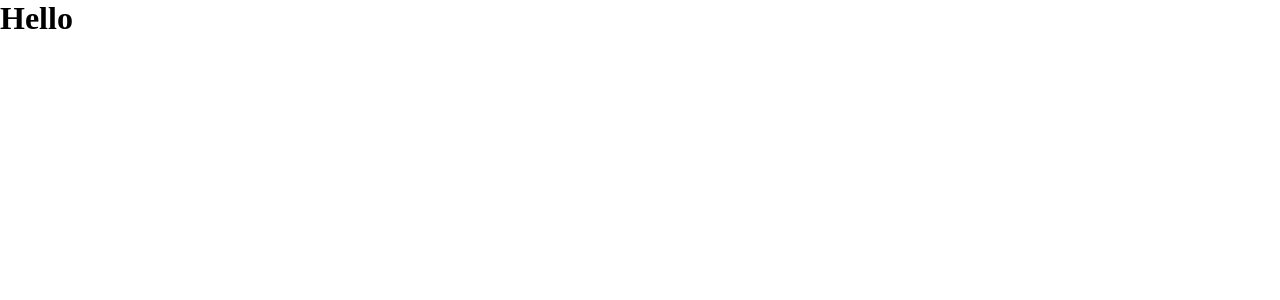
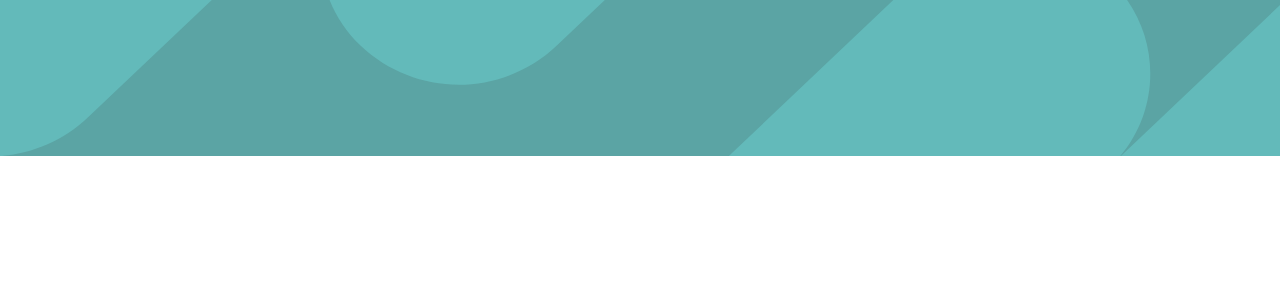
Before and after one commit to Aryan-ki-codepanti/job-listing-fm, a React (Create React App) app: page / in a window 1280 px wide. Shown: the top 300 px of the page. Built offline with nearby package versions, Linux system fonts and the light colour scheme.

Commit message:
Added some files

```diff
--- a/src/App.css
+++ b/src/App.css
@@ -1,7 +1,35 @@
+@import url("https://fonts.googleapis.com/css2?family=League+Spartan:wght@100..900&display=swap");
+
 *,
 *::before,
 *::after {
     margin: 0;
     padding: 0;
     box-sizing: border-box;
+    font-family: "League Spartan";
 }
+
+:root {
+    /* ### Primary */
+
+    --Desaturated_Dark_Cyan: hsl(180, 29%, 50%);
+
+    /* ### Neutral */
+
+    --Light_Grayish_Cyan_Background: hsl(180, 52%, 96%);
+    --Light_Grayish_Cyan_Filter_Tablets: hsl(180, 31%, 95%);
+    --Dark_Grayish_Cyan: hsl(180, 8%, 52%);
+    --Very_Dark_Grayish_Cyan: hsl(180, 14%, 20%);
+
+    --fs: 15px;
+}
+
+header {
+    background-image: url("/images/bg-header-desktop.svg");
+    /* background-size: 100vw 104px; */
+    background-size: cover;
+    height: 156px;
+    background-repeat: no-repeat;
+
+    background-color: var(--Desaturated_Dark_Cyan);
+}
--- a/src/App.js
+++ b/src/App.js
@@ -3,7 +3,7 @@ import "./App.css";
 function App() {
     return (
         <div className="App">
-            <h1>Hello</h1>
+            <header></header>
         </div>
     );
 }
--- /dev/null
+++ b/src/Context/Jobs/JobContext.js
@@ -0,0 +1,5 @@
+import { createContext } from "react";
+
+const JobContext = createContext();
+
+export default JobContext;
--- /dev/null
+++ b/src/Context/Jobs/JobState.js
@@ -0,0 +1,26 @@
+import { useEffect, useState } from "react";
+import JobContext from "./JobContext";
+
+const JobState = ({ children }) => {
+    const [jobs, setJobs] = useState([]);
+    const [tags, setTags] = useState([]);
+
+    useEffect(() => {
+        const fetchData = async () => {
+            const req = await fetch("../Data/data.json");
+            const res = await req.json();
+
+            setJobs(prev => res);
+        };
+
+        fetchData();
+    }, []);
+
+    return (
+        <JobContext.Provider value={{ jobs, setJobs, tags, setTags }}>
+            {children}
+        </JobContext.Provider>
+    );
+};
+
+export default JobState;
--- a/src/index.js
+++ b/src/index.js
@@ -1,10 +1,13 @@
 import React from "react";
 import ReactDOM from "react-dom/client";
 import App from "./App";
+import JobState from "./Context/Jobs/JobState";
 
 const root = ReactDOM.createRoot(document.getElementById("root"));
 root.render(
     <React.StrictMode>
-        <App />
+        <JobState>
+            <App />
+        </JobState>
     </React.StrictMode>
 );
```
Also changed, not shown: public/Data/data.json (renamed from src/Data/data.json).
